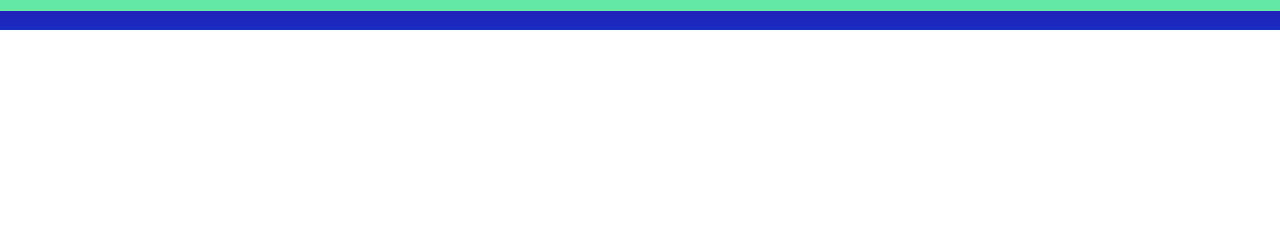
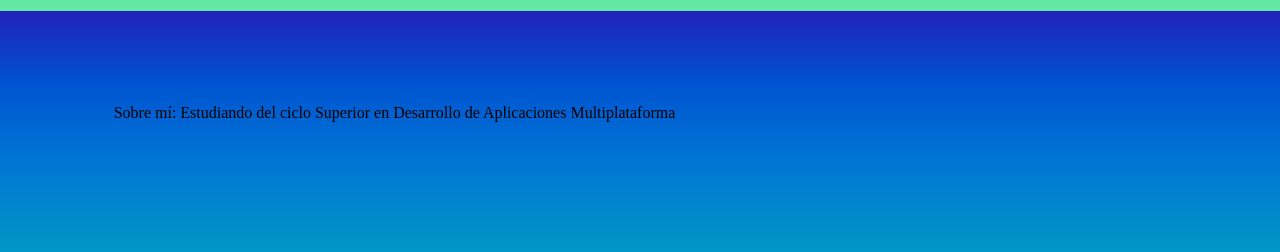
Before and after one commit to alfonsogj14/MinisProyectos, a plain HTML site: page Mipagina.html/inicio.html in a window 1280 px wide. Shown: the part 789-1041 px from the top of the page. Before the commit the page ends 819 px from the top, so only its background shows below. Drawn offline with nearby package versions, Linux system fonts and the light colour scheme.

Commit message:
añadocosas del css

```diff
--- a/Mipagina.html/inicio.html
+++ b/Mipagina.html/inicio.html
@@ -23,6 +23,10 @@
   </div>
   <div id="content" class="animate__animated animate__fadeInDownBig">
     <img id="logo" src="Logo.png" width="400">
+    <p id="texto"> Sobre mí:
+      Estudiando del ciclo Superior en Desarrollo de Aplicaciones Multiplataforma
+    </p>
+
   </div>
 
 </body>
--- a/Mipagina.html/style.css
+++ b/Mipagina.html/style.css
@@ -86,3 +86,8 @@ margin: auto;
 #content #logo{
     padding: 7%;
 }
+#content #texto{
+    padding: 7%;
+    display: inline-block;
+    vertical-align: top;
+}
```
